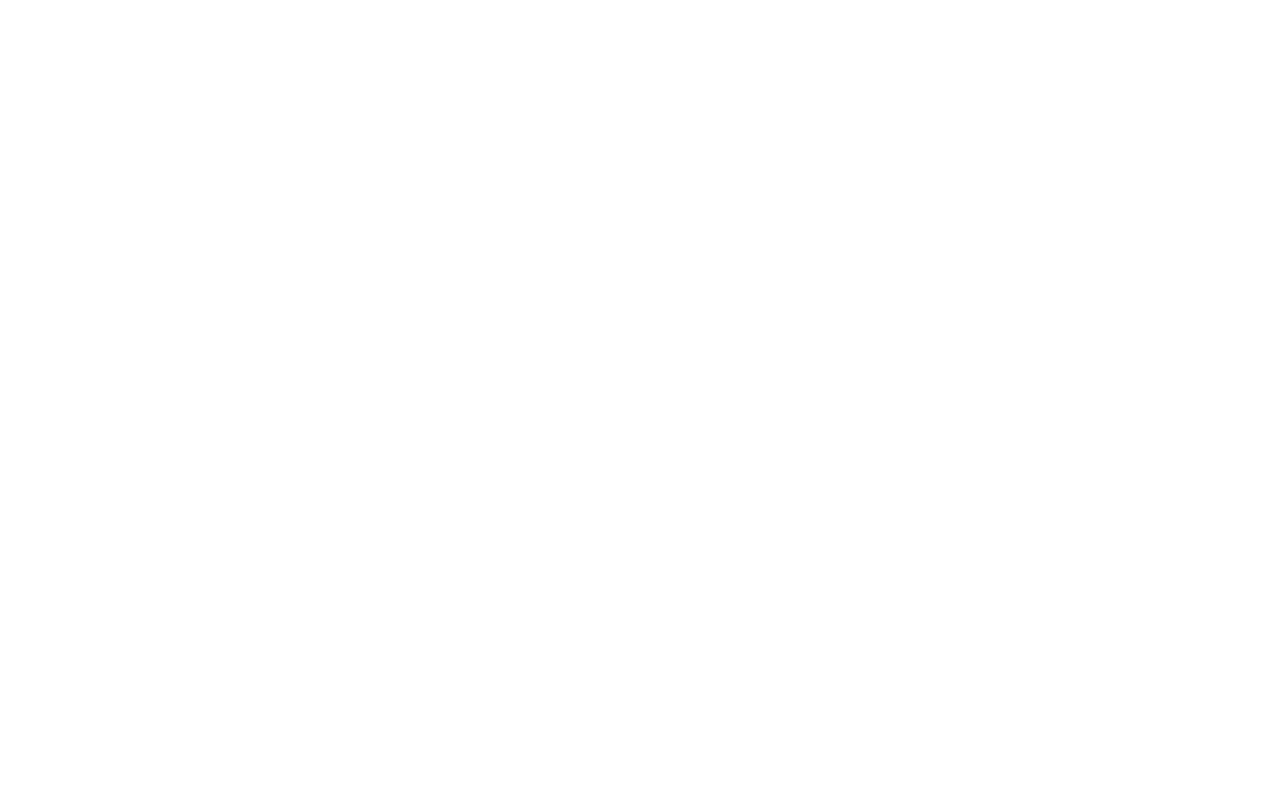
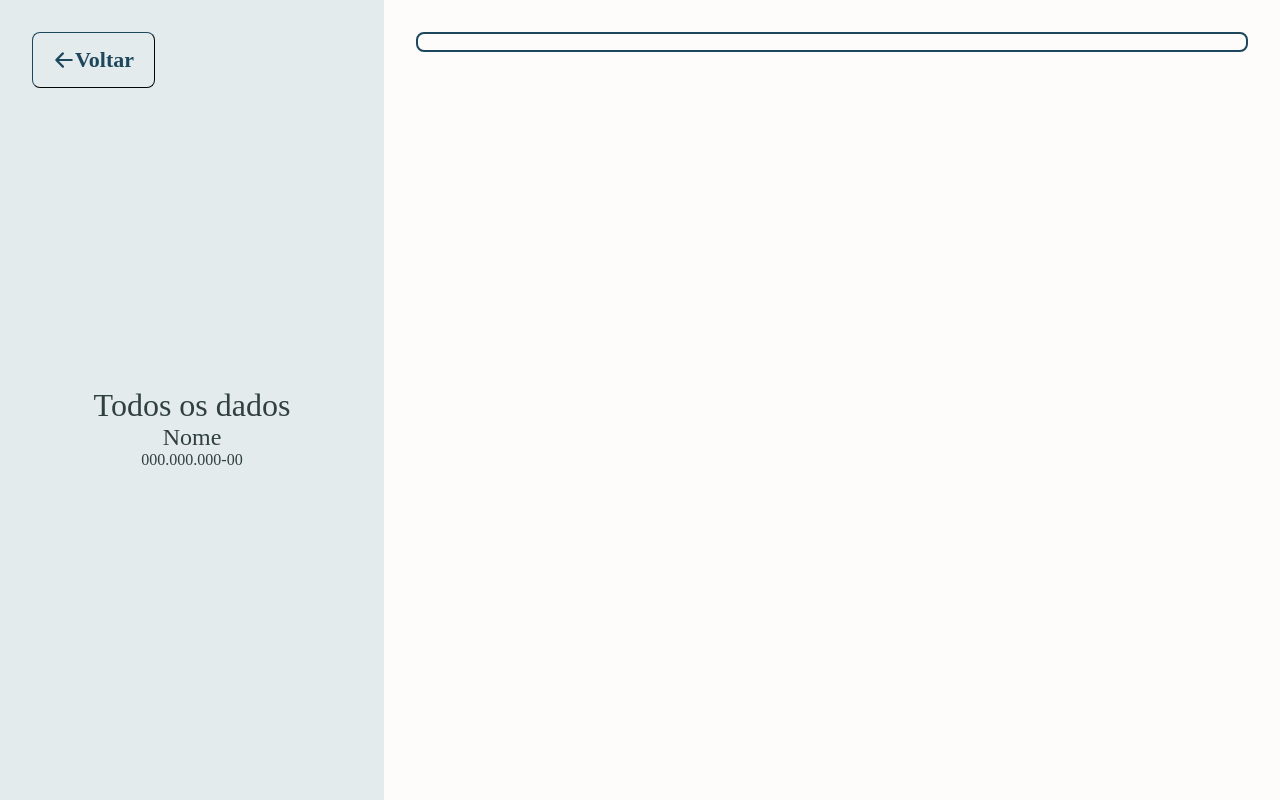
Before and after one commit to codeway-hacktudo/codeway-hacktudo-front, a React (Create React App) app: page /all-data in a window 1280 px wide. Built offline with nearby package versions, Linux system fonts and the light colour scheme.

Commit message:
start menu e finish button

```diff
--- a/package.json
+++ b/package.json
@@ -12,8 +12,10 @@
     "@types/react": "^17.0.0",
     "@types/react-dom": "^17.0.0",
     "axios": "^0.23.0",
+    "polished": "^4.1.3",
     "react": "^17.0.2",
     "react-dom": "^17.0.2",
+    "react-icons": "^4.3.1",
     "react-router-dom": "^5.3.0",
     "react-scripts": "4.0.3",
     "react-spring": "^9.3.0",
@@ -46,6 +48,7 @@
     ]
   },
   "devDependencies": {
+    "@types/axios": "^0.14.0",
     "@types/react-router-dom": "^5.3.1",
     "@types/styled-components": "^5.1.15",
     "@typescript-eslint/eslint-plugin": "^5.0.0",
--- /dev/null
+++ b/src/components/button/index.tsx
@@ -0,0 +1,23 @@
+import React, {ButtonHTMLAttributes} from 'react';
+import {Container} from './styles';
+
+interface ButtonProps extends ButtonHTMLAttributes<HTMLButtonElement> {
+  background: string;
+  icon?: React.ElementType;
+  right?: boolean;
+}
+
+const Button: React.FC<ButtonProps> = ({
+  children,
+  background,
+  icon: Icon,
+  right,
+  ...rest
+}) => (
+  <Container background={background} type="button" right={right} {...rest}>
+    {Icon && <Icon />}
+    {children}
+  </Container>
+);
+
+export default Button;
--- /dev/null
+++ b/src/components/button/styles.ts
@@ -0,0 +1,36 @@
+import styled, {css} from 'styled-components';
+import {shade} from 'polished';
+
+interface IButtonProps {
+  background: string;
+  right?: boolean;
+}
+
+export const Container = styled.button<IButtonProps>`
+  background: ${(props) => props.background};
+  width: 100%;
+  border-width: 1px;
+  border-color: #1c475c;
+  font-family: Merriweather;
+  font-style: normal;
+  font-weight: bold;
+  font-size: 22px;
+  border-radius: 8px;
+  height: 56px;
+  display: flex;
+  align-items: center;
+  justify-content: center;
+  color: #1c475c;
+  top: 50%;
+  transition: background-color 0.2s;
+
+  &:hover {
+    background: ${(props) => shade(0.2, props.background)};
+  }
+
+  ${(props) =>
+    props.right &&
+    css`
+      flex-direction: row-reverse;
+    `}
+`;
--- /dev/null
+++ b/src/components/layout/index.tsx
@@ -0,0 +1,45 @@
+import React from 'react';
+import {HiArrowLeft} from 'react-icons/hi';
+import {
+  Container,
+  Content,
+  ContentMenu,
+  ContainerButton,
+  ContainerCenterMenu,
+} from './styles';
+import Button from '../button';
+
+interface ILayoutProps {
+  title: string;
+  name: string;
+  id: string;
+  color: string;
+
+  onClickBack: () => void;
+  onClickPrincipalButton: () => void;
+}
+
+const Layout: React.FC<ILayoutProps> = ({children, title, name, id, color}) => {
+  return (
+    <Container>
+      <ContentMenu backgroundColor={color}>
+        <ContainerButton>
+          <Button
+            icon={() => <HiArrowLeft color="#1C475C" />}
+            background={color}>
+            Voltar
+          </Button>
+        </ContainerButton>
+
+        <ContainerCenterMenu>
+          <h1>{title}</h1>
+          <h2>{name}</h2>
+          <strong>{id}</strong>
+        </ContainerCenterMenu>
+      </ContentMenu>
+      <Content>{children}</Content>
+    </Container>
+  );
+};
+
+export default Layout;
--- /dev/null
+++ b/src/components/layout/styles.ts
@@ -0,0 +1,41 @@
+import styled from 'styled-components';
+
+export const Container = styled.div`
+  display: flex;
+  flex: 1;
+  height: 100vh;
+  width: 100vw;
+`;
+
+interface IContentMenuProps {
+  backgroundColor: string;
+}
+
+export const ContentMenu = styled.div<IContentMenuProps>`
+  display: flex;
+  height: 100%;
+  background-color: ${(props) => props.backgroundColor};
+  width: 30%;
+  padding: 32px;
+  flex-direction: column;
+`;
+
+export const Content = styled.div`
+  display: flex;
+  height: 100%;
+  width: 70%;
+  background-color: #fdfcfa;
+  padding: 32px;
+`;
+
+export const ContainerButton = styled.div`
+  width: 123px;
+`;
+
+export const ContainerCenterMenu = styled.div`
+  display: flex;
+  flex-direction: column;
+  flex: 1;
+  justify-content: center;
+  align-items: center;
+`;
--- a/src/components/progress-bar/styles.ts
+++ b/src/components/progress-bar/styles.ts
@@ -4,9 +4,8 @@ import styled from 'styled-components';
 
 export const ContainerProgressBar = styled.div`
   display: flex;
-  align-items: center;
   height: 100%;
-  justify-content: center;
+  width: 100%;
 `;
 
 export const Main = styled.div`
--- /dev/null
+++ b/src/pages/AllData/index.tsx
@@ -0,0 +1,22 @@
+import React from 'react';
+import Layout from '../../components/layout';
+import ProgressBar from '../../components/progress-bar';
+import {Container} from './styles';
+
+const AllData: React.FC = () => {
+  return (
+    <Layout
+      title="Todos os dados"
+      name="Nome"
+      id="000.000.000-00"
+      onClickBack={() => console.log('teste')}
+      onClickPrincipalButton={() => console.log('teste')}
+      color="#E4EBED">
+      <Container>
+        <ProgressBar />
+      </Container>
+    </Layout>
+  );
+};
+
+export default AllData;
--- /dev/null
+++ b/src/pages/AllData/styles.ts
@@ -0,0 +1,7 @@
+import styled from 'styled-components';
+
+export const Container = styled.div`
+  display: flex;
+  height: 100%;
+  width: 100%;
+`;
--- /dev/null
+++ b/src/pages/MissingData/index.tsx
@@ -0,0 +1,9 @@
+import React from 'react';
+
+// import { Container } from './styles';
+
+const MissingData: React.FC = () => {
+  return <div />;
+};
+
+export default MissingData;
--- /dev/null
+++ b/src/pages/MissingData/styles.ts
@@ -0,0 +1,3 @@
+import styled from 'styled-components';
+
+export const Container = styled.div``;
--- a/src/routes/index.tsx
+++ b/src/routes/index.tsx
@@ -1,10 +1,14 @@
 import React from 'react';
 import {Switch, Route} from 'react-router-dom';
 import Home from '../pages/Home';
+import AllData from '../pages/AllData';
+import MissingData from '../pages/MissingData';
 
 const Routes: React.FC = () => {
   return (
     <Switch>
+      <Route path="/" exact component={Home} />
+      <Route path="/all-data" exact component={AllData} />
       <Route path="/" exact component={Home} />
     </Switch>
   );
```
Also changed, not shown: 1 other file (tests, documents, lock files or other folders).
